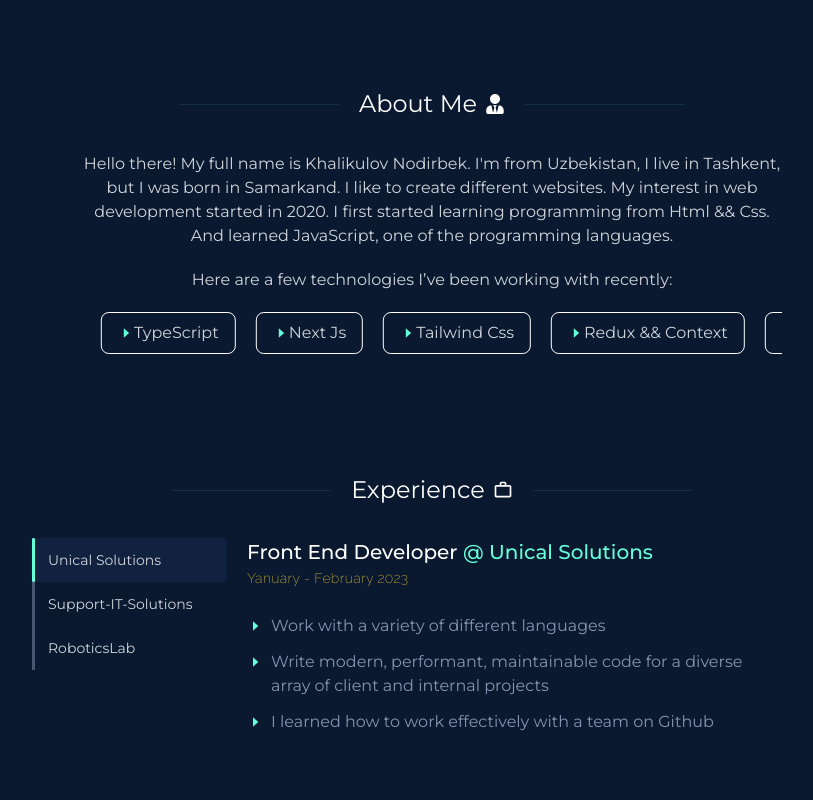
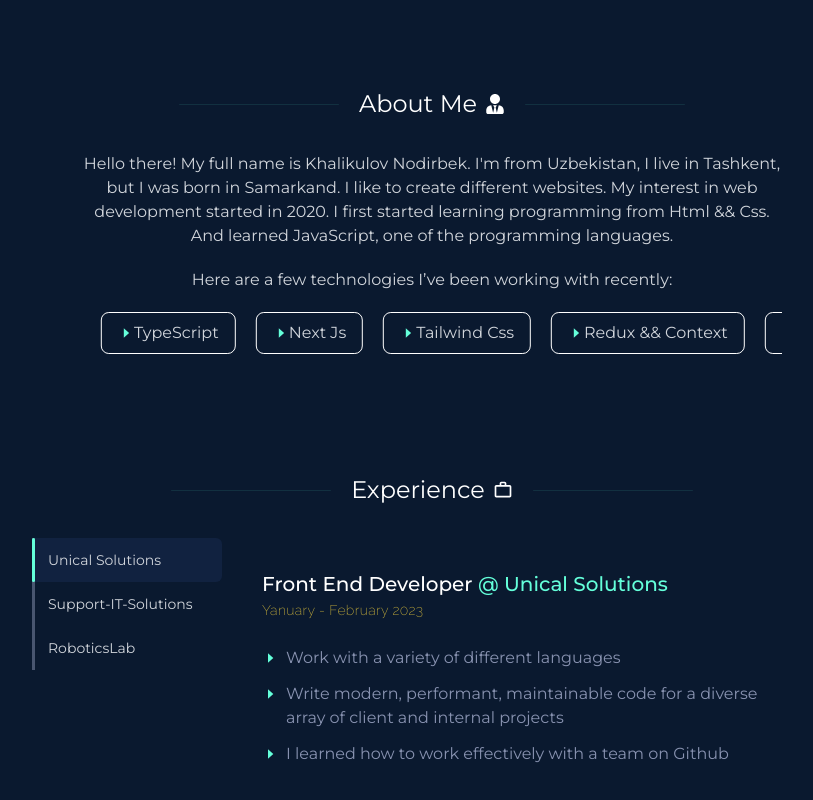
Before and after one commit to node-nodir/Portfolio, a React (Create React App) app: page / in a window 1280 px wide. Shown: the part 632-1432 px from the top of the page, without its empty margins (208-1021 px from the left). Built offline with nearby package versions, Linux system fonts and the light colour scheme.

Commit message:
Add experience section changes

```diff
--- a/src/components/Experience/Experience.jsx
+++ b/src/components/Experience/Experience.jsx
@@ -92,7 +92,7 @@ function Experience() {
                   RoboticsLab
                 </button>
               </div>
-              <div className="w-[100%] sm:w-[75%] sm:ml-5">
+              <div className="w-[100%] sm:w-[75%] sm:ml-10 mt-8">
                 {active ? (
                   <>
                     <h2 className="text-xl text-[#64ffda] font-medium">
```
